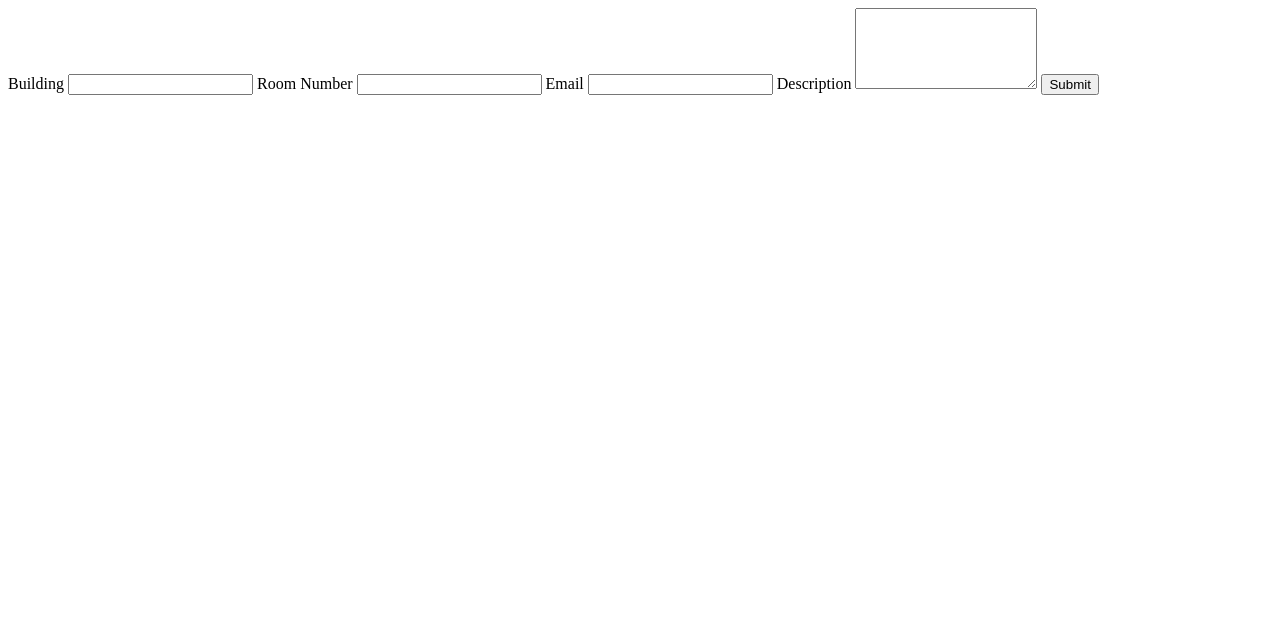
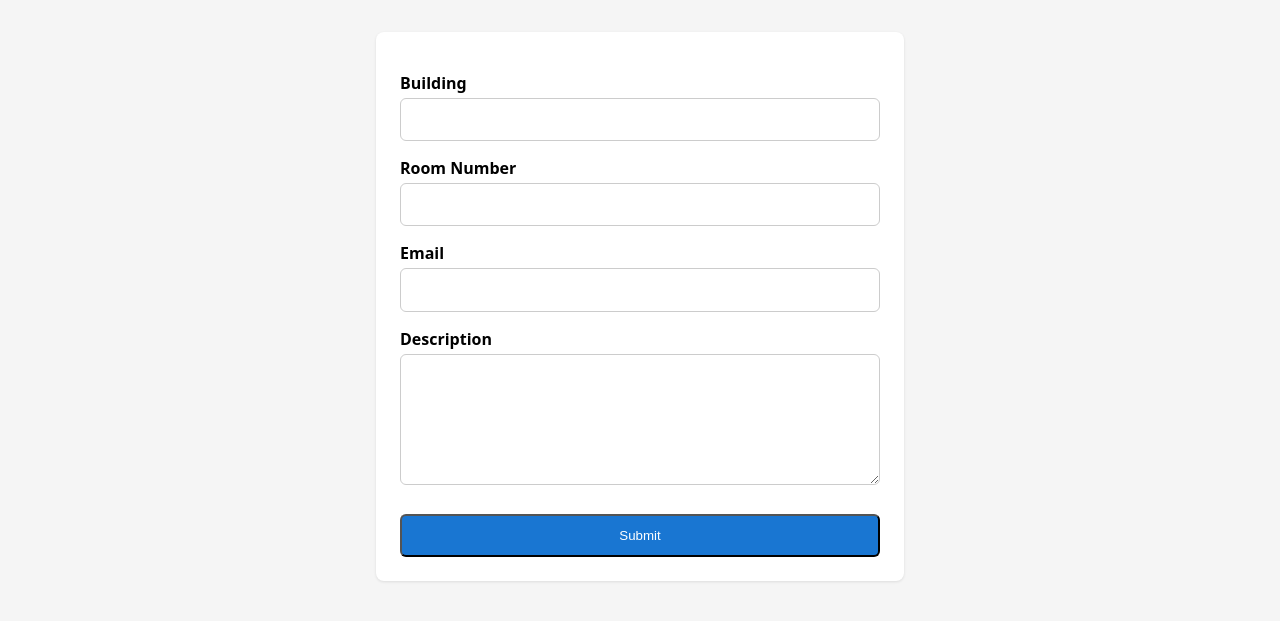
Before and after one commit to nathanymar1/fnaf-hackathon, a Django app: page /submit/ in a window 1280 px wide. Shown: the top 621 px of the page. Run offline with Django 5.2, Linux system fonts and the light colour scheme.

Commit message:
css for request form

```diff
--- /dev/null
+++ b/dorm-maintenance/requests_app/static/requests_app/style.css
@@ -0,0 +1,48 @@
+body {
+  font-family: system-ui, sans-serif;
+  background: #f5f5f5;
+  margin: 0;
+  padding: 2rem;
+}
+
+form {
+  max-width: 480px;
+  margin: 0 auto;
+  background: white;
+  padding: 1.5rem;
+  border-radius: 8px;
+  box-shadow: 0 1px 3px rgba(0, 0, 0, 0.1);
+}
+
+label {
+  display: block;
+  margin-top: 1rem;
+  margin-bottom: 0.25rem;
+  font-weight: 600;
+}
+
+input,
+textarea {
+  width: 100%;
+  padding: 0.6rem;
+  border: 1px solid #ccc;
+  border-radius: 6px;
+  font: inherit;
+  box-sizing: border-box;
+}
+
+input:focus,
+textarea:focus {
+  outline: none;
+  border-color: #1976d2;
+  box-shadow: 0 0 0 3px rgba(25, 118, 210, 0.2);
+}
+
+button {
+  margin-top: 1.5rem;
+  width: 100%;
+  padding: 0.75rem;
+  background: #1976d2;
+  color: white;
+  border-radius: 6px;
+}
--- a/dorm-maintenance/requests_app/templates/requests_app/request_dashboard.html
+++ b/dorm-maintenance/requests_app/templates/requests_app/request_dashboard.html
@@ -1,3 +1,5 @@
+{% load static %}
+
 <!doctype html>
 <html lang="en">
   <head>
--- a/dorm-maintenance/requests_app/templates/requests_app/request_form.html
+++ b/dorm-maintenance/requests_app/templates/requests_app/request_form.html
@@ -1,8 +1,11 @@
+{% load static %}
+
 <!doctype html>
 <html lang="en">
   <head>
     <meta charset="UTF-8" />
     <title>Submit a Request</title>
+    <link rel="stylesheet" href="{% static 'requests_app/style.css' %}" />
   </head>
   <body>
     <form method="post">
```
